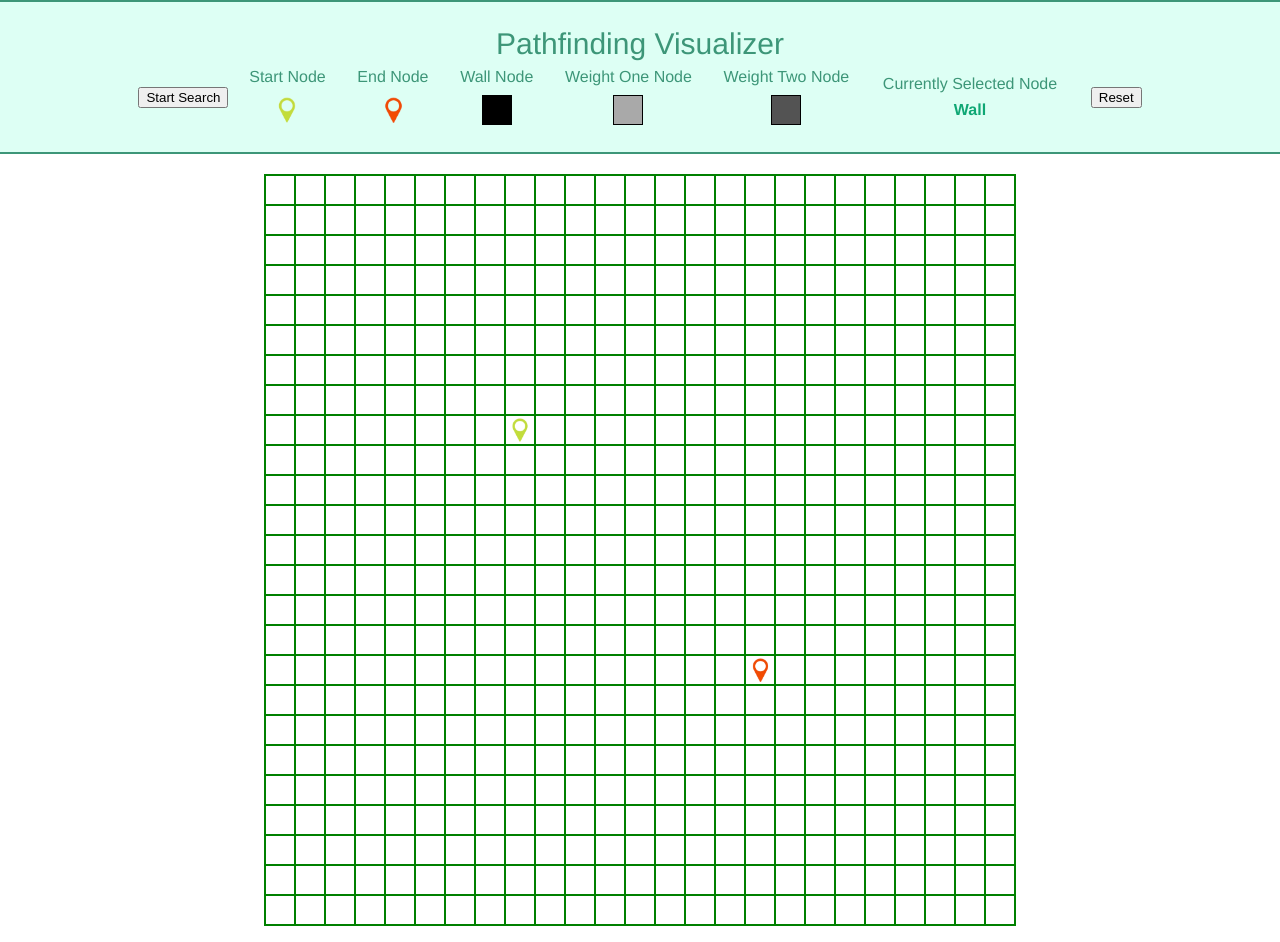
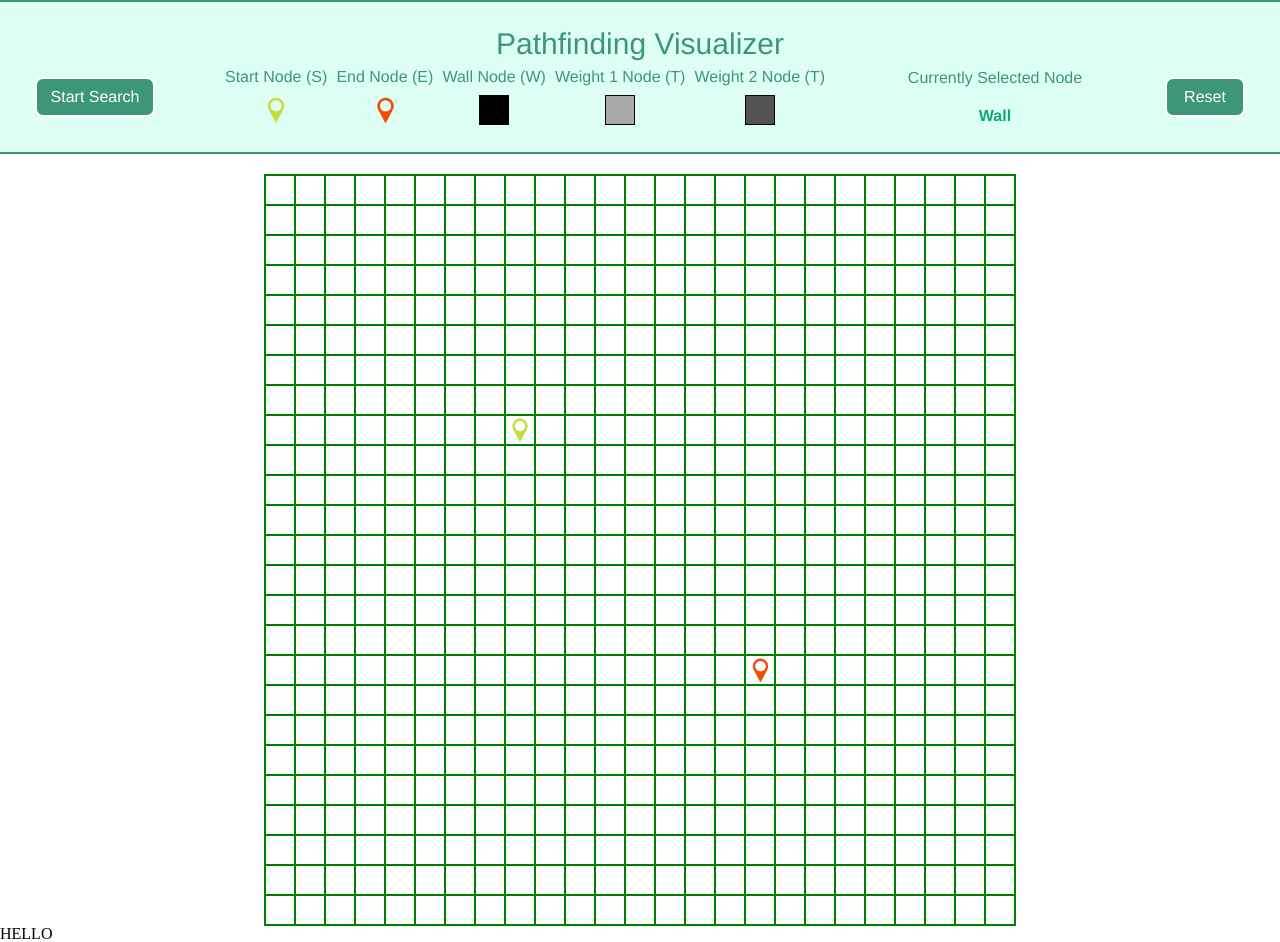
Before and after one commit to leech92/Pathfinder, a React (Create React App) app: page / in a window 1280 px wide. Built offline with nearby package versions, Linux system fonts and the light colour scheme.

Commit message:
work on instructions

```diff
--- a/src/App.js
+++ b/src/App.js
@@ -1,10 +1,12 @@
 import React from 'react';
 import Pathfinder from './Pathfinder/Pathfinder'
+import Instruction from './Modal/Instruction'
 
 function App() {
   return (
     <div className="App">
       <Pathfinder></Pathfinder>
+      <Instruction></Instruction>
     </div>
   );
 }
--- /dev/null
+++ b/src/Modal/Instruction.jsx
@@ -0,0 +1,11 @@
+import React from "react";
+
+class Instruction extends React.Component {
+    render() {
+        return (
+            <div>HELLO</div>
+        )
+    }
+}
+
+export default Instruction
--- a/src/Pathfinder/Pathfinder.css
+++ b/src/Pathfinder/Pathfinder.css
@@ -29,7 +29,18 @@
     flex-direction: row;
     justify-content: space-around;
     align-items: center;
-    width: 80%;
+    width: 100%;
+}
+
+.start-button{
+    height: 40px;
+    width: 120px;
+    font-family: 'Franklin Gothic Medium', 'Arial Narrow', Arial, sans-serif;
+    font-size: 16px;
+    color: white;
+    background-color: rgb(61, 150, 120);
+    border-radius: 8px;
+    border: 2px solid white;
 }
 
 .node-info{
@@ -106,9 +117,20 @@
 }
 
 .node-toggle{
-    margin-top: 10px;
+    margin-top: 22px;
     color: rgb(15, 167, 116);
     font-weight: bold;
+}
+
+.reset-button{
+    height: 40px;
+    width: 80px;
+    font-family: 'Franklin Gothic Medium', 'Arial Narrow', Arial, sans-serif;
+    font-size: 16px;
+    color: white;
+    background-color: rgb(61, 150, 120);
+    border-radius: 8px;
+    border: 2px solid white;
 }
 
 .grid{
--- a/src/Pathfinder/Pathfinder.jsx
+++ b/src/Pathfinder/Pathfinder.jsx
@@ -207,26 +207,26 @@ class Pathfinder extends React.Component {
                 <div className="header">
                     <h1 className="title">Pathfinding Visualizer</h1>
                     <div className="header-second">
-                        <button className="dij-button" onClick={() => this.startDijkstras()}>Start Search</button>
+                        <button className="start-button" onClick={() => this.startDijkstras()}>Start Search</button>
                         <div className="node-info">
                             <div>
-                                <p className="node-title">Start Node</p>
+                                <p className="node-title">Start Node (S)</p>
                                 <div className="start-box"></div>
                             </div>
                             <div>
-                                <p className="node-title">End Node</p>
+                                <p className="node-title">End Node (E)</p>
                                 <div className="end-box"></div>
                             </div>
                             <div>
-                                <p className="node-title">Wall Node</p>
+                                <p className="node-title">Wall Node (W)</p>
                                 <div className="black-box"></div>
                             </div>
                             <div>
-                                <p className="node-title">Weight One Node</p>
+                                <p className="node-title">Weight 1 Node (T)</p>
                                 <div className="grey-box"></div>
                             </div>
                             <div>
-                                <p className="node-title">Weight Two Node</p>
+                                <p className="node-title">Weight 2 Node (T)</p>
                                 <div className="dark-grey-box"></div>
                             </div>
                         </div>
```
